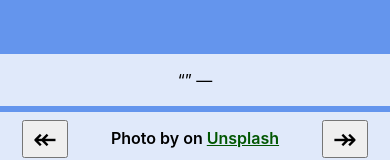
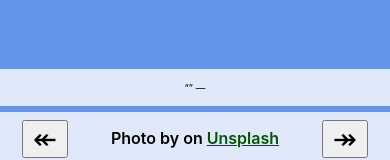
Before and after one commit to louisenorrsen/inspirational-homepage, a React (Create React App) app: page / in a window 390 px wide. Shown: the part 678-838 px from the top of the page. Built offline with nearby package versions, Linux system fonts and the light colour scheme; no server answers.

Commit message:
Update Quote.module.css

```diff
--- a/src/features/quote/Quote.module.css
+++ b/src/features/quote/Quote.module.css
@@ -20,7 +20,7 @@
 @media only screen and (max-width: 820px) {
   .quote {
     font-weight: 400;
-    font-size: 1rem;
+    font-size: .6rem;
   }
   .author {
     font-size: 0.7rem;
```
